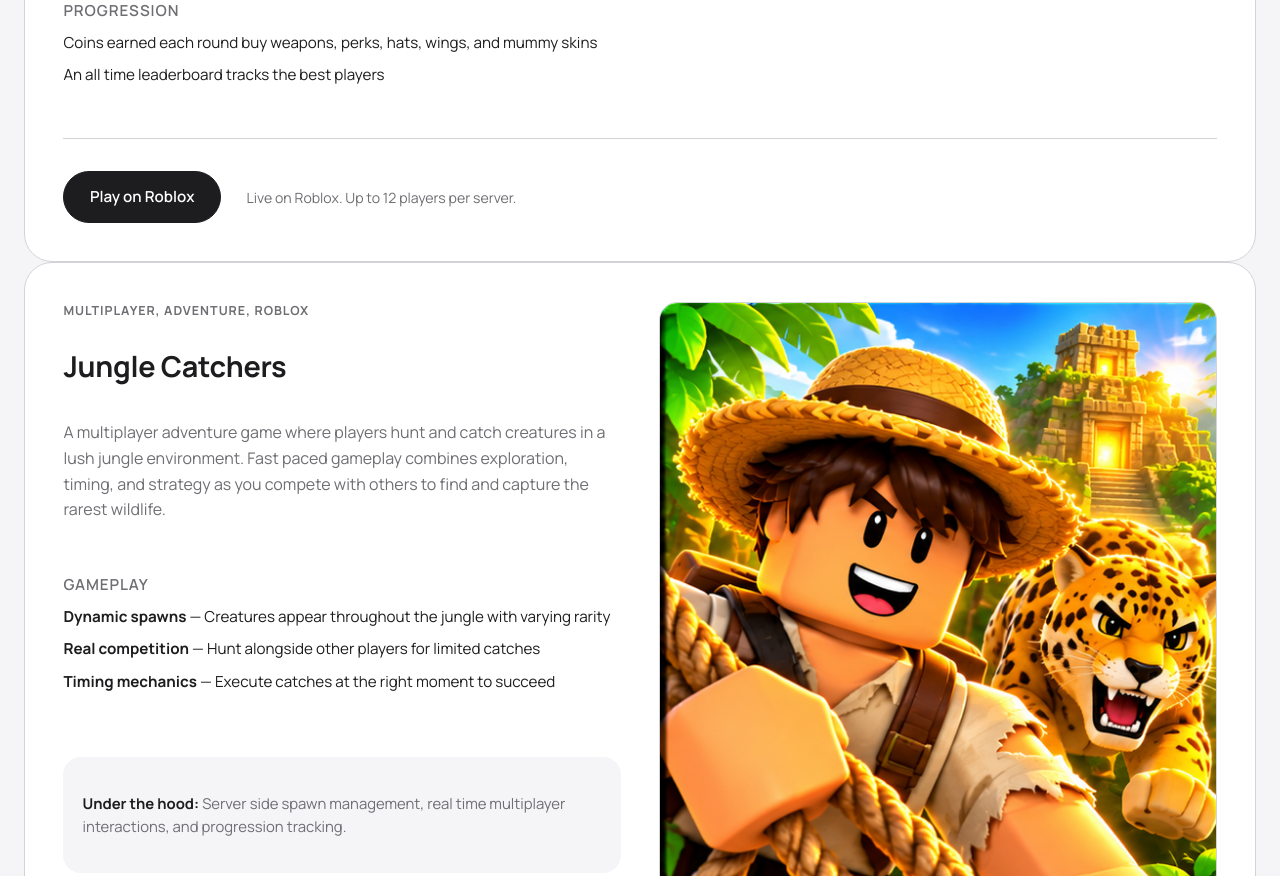
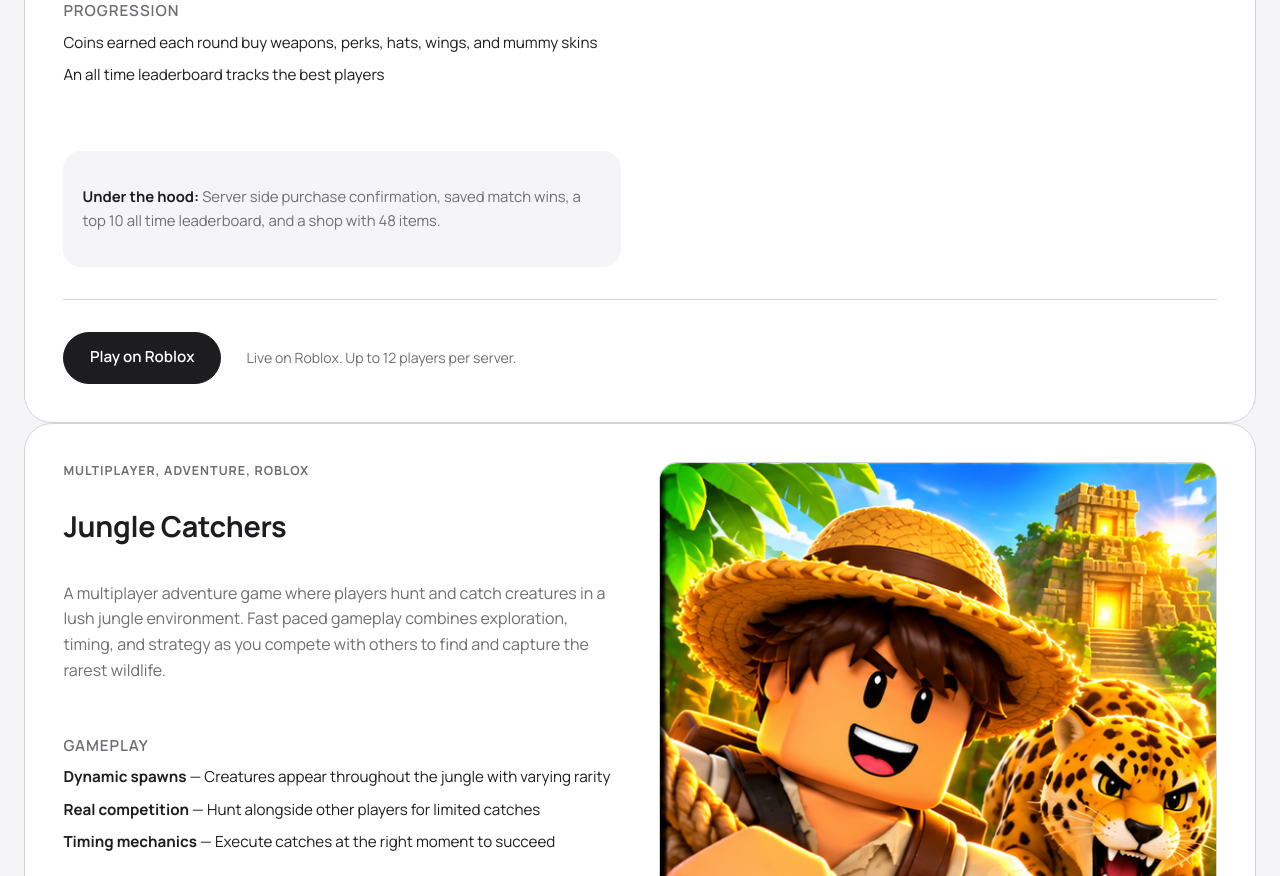
Before and after one commit to Apirith/Apirith_Portfolio-, a plain HTML site: page games.html in a window 1280 px wide. Shown: the part 1604-2480 px from the top of the page. Drawn offline with nearby package versions, Linux system fonts and the light colour scheme.

Commit message:
Add under the hood block to Mummy Mode and drop pending note from Stormbolt
Co-Authored-By: Claude Haiku 5.5 <noreply@anthropic.com>

```diff
--- a/games.html
+++ b/games.html
@@ -89,6 +89,10 @@
                       <li>An all time leaderboard tracks the best players</li>
                     </ul>
                   </div>
+                </div>
+                <div class="game-tech">
+                  <p><strong>Under the hood:</strong> Server side purchase confirmation, saved match wins, a top 10 all time leaderboard,
+                  and a shop with 48 items.</p>
                 </div>
               </div>
               <div class="game-screenshots single">
@@ -191,7 +195,7 @@
             </div>
             <div class="game-cta">
               <a class="button primary" href="https://www.roblox.com/games/129500685878998/Stormbolt-Escape" target="_blank">Play on Roblox</a>
-              <p class="game-status">Live on Roblox, age 16+. Growth features (daily streaks, badges, invites) pending.</p>
+              <p class="game-status">Live on Roblox, age 16+.</p>
             </div>
           </article>
         </div>
```
